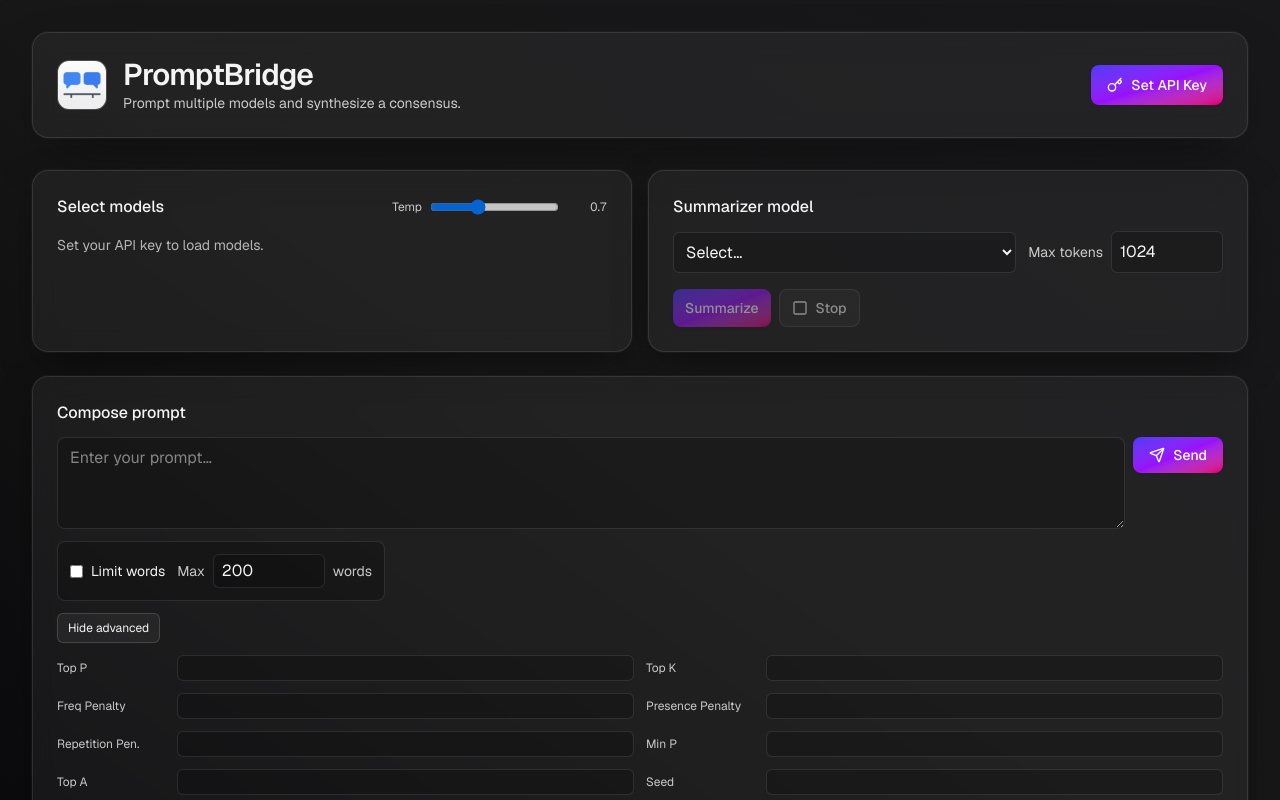
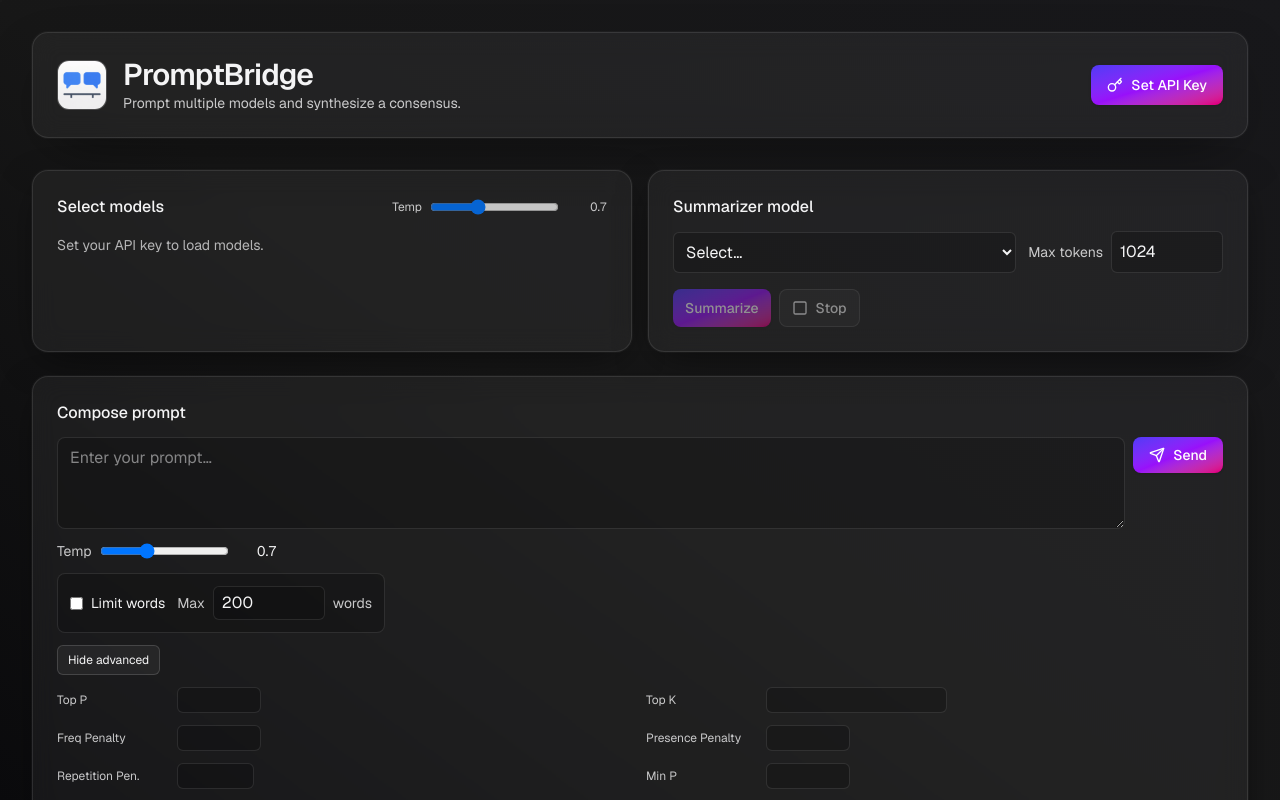
Before and after one commit to lcondliffe/PromptBridge, a Next.js app: page / in a window 1280 px wide. Both pictures are taken after a click on the button "Advanced prompt". Shown: the top 800 px of the page. Built offline with nearby package versions, Linux system fonts and the light colour scheme.

Commit message:
Move temperature arg to compose prompt element

```diff
--- a/src/app/page.tsx
+++ b/src/app/page.tsx
@@ -32,6 +32,28 @@ function useLocalStorage<T>(key: string, initial: T) {
   }, [key, value]);
 
   return [value, setValue] as const;
+}
+
+// Lightweight tooltip component to provide hover/focus explanations
+function Tip({ text, children }: { text: string; children: any }) {
+  const [open, setOpen] = useState(false);
+  return (
+    <div
+      className="relative inline-flex"
+      onMouseEnter={() => setOpen(true)}
+      onMouseLeave={() => setOpen(false)}
+      onFocus={() => setOpen(true)}
+      onBlur={() => setOpen(false)}
+    >
+      {children}
+      <div
+        role="tooltip"
+        className={`pointer-events-none absolute z-30 -top-2 left-1/2 -translate-x-1/2 -translate-y-full whitespace-pre-wrap rounded-md border border-white/10 bg-black/80 px-2 py-1 text-[11px] shadow transition duration-150 ${open ? "opacity-100 scale-100" : "opacity-0 scale-95"}`}
+      >
+        {text}
+      </div>
+    </div>
+  );
 }
 
 export default function Home() {
@@ -597,6 +619,21 @@ Be concise but comprehensive.`;
                 <Send className="size-4" /> Send
               </button>
             </form>
+            {/* Temperature */}
+            <div className="mt-3 flex items-center gap-2">
+              <Tip text="Controls randomness/creativity. Lower = deterministic, higher = diverse.">
+                <span className="text-sm opacity-80">Temp</span>
+              </Tip>
+              <input
+                type="range"
+                min={0}
+                max={2}
+                step={0.1}
+                value={temperature}
+                onChange={(e) => setTemperature(parseFloat(e.target.value))}
+              />
+              <span className="text-sm tabular-nums w-10 text-right">{temperature.toFixed(1)}</span>
+            </div>
             {/* Prompt options */}
             <div className="mt-3 inline-flex flex-wrap items-center gap-3 rounded-lg border border-white/10 bg-black/20 p-3 w-fit max-w-full self-start">
               <label className="inline-flex items-center gap-2 text-sm">
@@ -634,42 +671,60 @@ Be concise but comprehensive.`;
               </button>
               {showAdvanced && (
                 <div className="mt-3 grid gap-3 sm:grid-cols-2">
-                  <label className="flex items-center gap-2 text-xs" title="Nucleus sampling. Consider only top tokens whose cumulative probability ≤ P.">
+                  <Tip text="Nucleus sampling. Consider only top tokens whose cumulative probability ≤ P.">
+                    <label className="flex items-center gap-2 text-xs">
                       <span className="w-28 opacity-80">Top P</span>
                       <input type="number" min={0} max={1} step={0.01} value={topP ?? ''} onChange={(e)=> setTopP(safeNum(e.target.value, 0, 1))} className="flex-1 px-2 py-1 rounded-md border border-white/10 bg-black/20" />
                     </label>
-                  <label className="flex items-center gap-2 text-xs" title="Top-K sampling. Limit choices to the K most likely tokens (0 disables).">
+                  </Tip>
+                  <Tip text="Top-K sampling. Limit choices to the K most likely tokens (0 disables).">
+                    <label className="flex items-center gap-2 text-xs">
                       <span className="w-28 opacity-80">Top K</span>
                       <input type="number" min={0} step={1} value={topK ?? ''} onChange={(e)=> setTopK(safeInt(e.target.value, 0))} className="flex-1 px-2 py-1 rounded-md border border-white/10 bg-black/20" />
                     </label>
-                  <label className="flex items-center gap-2 text-xs" title="Discourage frequent tokens based on occurrence count. Negative encourages reuse.">
+                  </Tip>
+                  <Tip text="Discourage frequent tokens based on occurrence count. Negative encourages reuse.">
+                    <label className="flex items-center gap-2 text-xs">
                       <span className="w-28 opacity-80">Freq Penalty</span>
                       <input type="number" min={-2} max={2} step={0.1} value={freqPenalty ?? ''} onChange={(e)=> setFreqPenalty(safeNum(e.target.value, -2, 2))} className="flex-1 px-2 py-1 rounded-md border border-white/10 bg-black/20" />
                     </label>
-                  <label className="flex items-center gap-2 text-xs" title="Discourage repetition regardless of count. Negative encourages reuse.">
+                  </Tip>
+                  <Tip text="Discourage repetition regardless of count. Negative encourages reuse.">
+                    <label className="flex items-center gap-2 text-xs">
                       <span className="w-28 opacity-80">Presence Penalty</span>
                       <input type="number" min={-2} max={2} step={0.1} value={presencePenalty ?? ''} onChange={(e)=> setPresencePenalty(safeNum(e.target.value, -2, 2))} className="flex-1 px-2 py-1 rounded-md border border-white/10 bg-black/20" />
                     </label>
-                  <label className="flex items-center gap-2 text-xs" title="Reduce repetition by penalizing more probable repeated tokens.">
+                  </Tip>
+                  <Tip text="Reduce repetition by penalizing more probable repeated tokens.">
+                    <label className="flex items-center gap-2 text-xs">
                       <span className="w-28 opacity-80">Repetition Pen.</span>
                       <input type="number" min={0} max={2} step={0.1} value={repetitionPenalty ?? ''} onChange={(e)=> setRepetitionPenalty(safeNum(e.target.value, 0, 2))} className="flex-1 px-2 py-1 rounded-md border border-white/10 bg-black/20" />
                     </label>
-                  <label className="flex items-center gap-2 text-xs" title="Minimum probability relative to most likely token.">
+                  </Tip>
+                  <Tip text="Minimum probability relative to most likely token.">
+                    <label className="flex items-center gap-2 text-xs">
                       <span className="w-28 opacity-80">Min P</span>
                       <input type="number" min={0} max={1} step={0.01} value={minP ?? ''} onChange={(e)=> setMinP(safeNum(e.target.value, 0, 1))} className="flex-1 px-2 py-1 rounded-md border border-white/10 bg-black/20" />
                     </label>
-                  <label className="flex items-center gap-2 text-xs" title="Consider tokens with sufficiently high probabilities relative to the best.">
+                  </Tip>
+                  <Tip text="Consider tokens with sufficiently high probabilities relative to the best.">
+                    <label className="flex items-center gap-2 text-xs">
                       <span className="w-28 opacity-80">Top A</span>
                       <input type="number" min={0} max={1} step={0.01} value={topA ?? ''} onChange={(e)=> setTopA(safeNum(e.target.value, 0, 1))} className="flex-1 px-2 py-1 rounded-md border border-white/10 bg-black/20" />
                     </label>
-                  <label className="flex items-center gap-2 text-xs" title="Use the same seed to make outputs repeatable (determinism not guaranteed).">
+                  </Tip>
+                  <Tip text="Use the same seed to make outputs repeatable (determinism not guaranteed).">
+                    <label className="flex items-center gap-2 text-xs">
                       <span className="w-28 opacity-80">Seed</span>
                       <input type="number" step={1} value={seed ?? ''} onChange={(e)=> setSeed(safeInt(e.target.value))} className="flex-1 px-2 py-1 rounded-md border border-white/10 bg-black/20" />
                     </label>
-                  <label className="flex items-center gap-2 text-xs" title="Stop when any of these strings are generated.">
+                  </Tip>
+                  <Tip text="Stop when any of these strings are generated.">
+                    <label className="flex items-center gap-2 text-xs">
                       <span className="w-28 opacity-80">Stop</span>
                       <input type="text" placeholder="e.g. ###,END" value={stopStr} onChange={(e)=> setStopStr(e.target.value)} className="flex-1 px-2 py-1 rounded-md border border-white/10 bg-black/20" />
                     </label>
+                  </Tip>
                 </div>
               )}
             </div>
```
Lines whose indentation alone changed are shown as unchanged.
